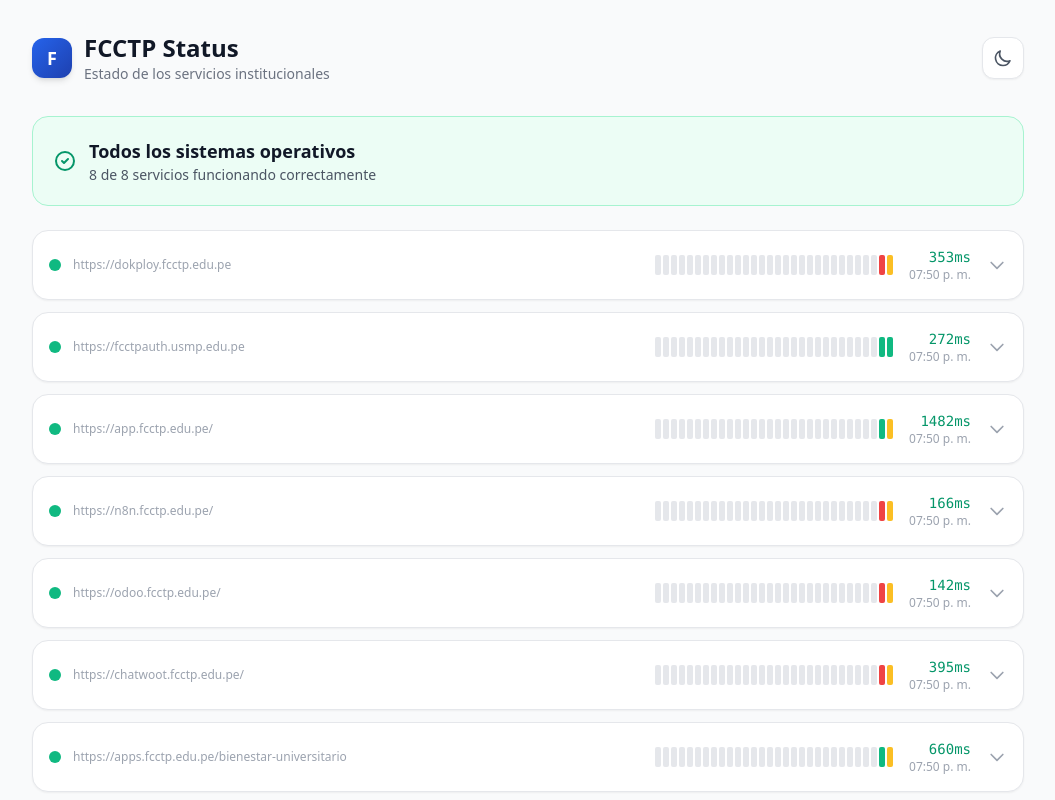
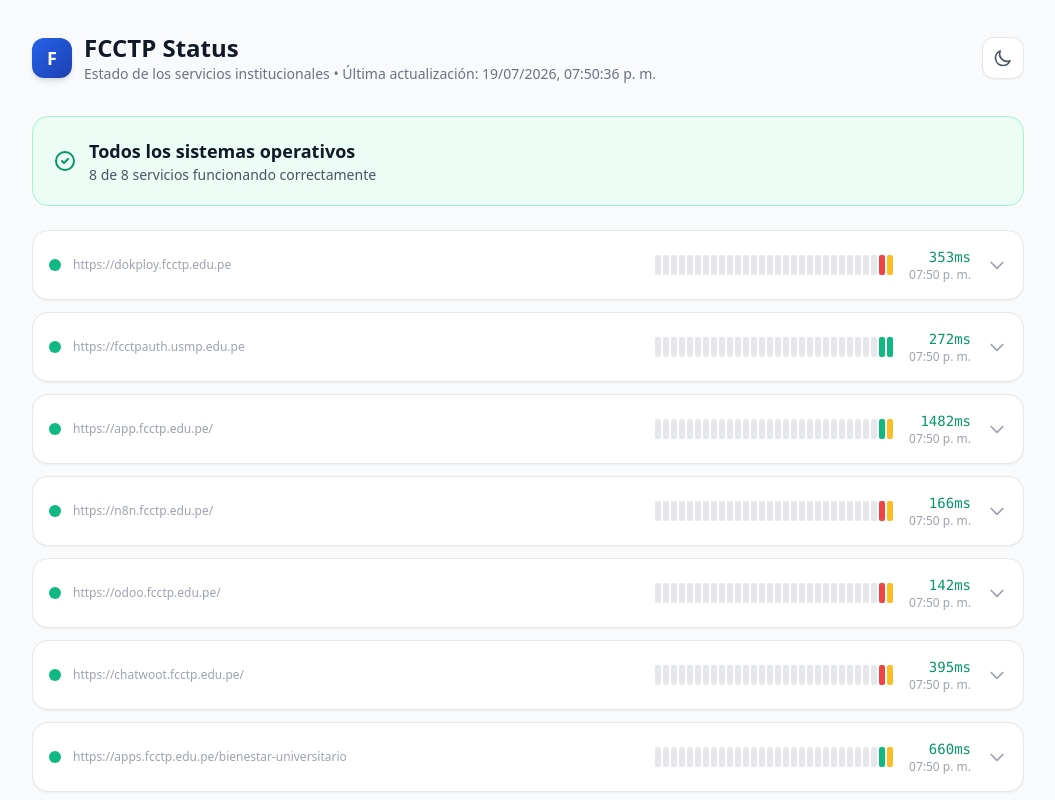
Before and after one commit to FCCTP-USMP/status, a React (Vite) app: page / in a window 1280 px wide. Shown: the top 800 px of the page, without its empty margins (112-1167 px from the left). Built offline with nearby package versions, Linux system fonts and the light colour scheme; the HTML template or start-up script is replaced by a standard one.

Commit message:
feat: show last update timestamp in header

```diff
--- a/src/App.jsx
+++ b/src/App.jsx
@@ -54,6 +54,19 @@ export default function App() {
   const someDown = totalServices > 0 && upServices < totalServices && upServices > 0;
   const allDown = totalServices > 0 && upServices === 0;
 
+  const lastCheck = services[0]?.last_check;
+  const lastUpdatedStr = lastCheck
+    ? new Date(lastCheck).toLocaleString('es-PE', {
+        timeZone: 'America/Lima',
+        day: '2-digit',
+        month: '2-digit',
+        year: 'numeric',
+        hour: '2-digit',
+        minute: '2-digit',
+        second: '2-digit',
+      })
+    : '';
+
   let bannerStatus = 'operational';
   if (allDown) bannerStatus = 'down';
   else if (someDown) bannerStatus = 'degraded';
@@ -68,7 +81,10 @@ export default function App() {
             </div>
             <div>
               <h1 className="text-2xl font-bold text-gray-900 dark:text-white">FCCTP Status</h1>
-              <p className="text-sm text-gray-500 dark:text-gray-400">Estado de los servicios institucionales</p>
+              <p className="text-sm text-gray-500 dark:text-gray-400">
+                Estado de los servicios institucionales
+                {lastUpdatedStr && ` • Última actualización: ${lastUpdatedStr}`}
+              </p>
             </div>
           </div>
           <button
@@ -110,7 +126,7 @@ export default function App() {
         )}
 
         <footer className="mt-12 pt-6 border-t border-gray-200 dark:border-gray-800 text-center text-sm text-gray-400 dark:text-gray-600">
-          <p>FCCTP Status &mdash; Monitoreo automatizado &middot; Actualizado cada 10 minutos</p>
+          <p>FCCTP Status &mdash; Monitoreo automatizado</p>
         </footer>
       </div>
     </div>
```
